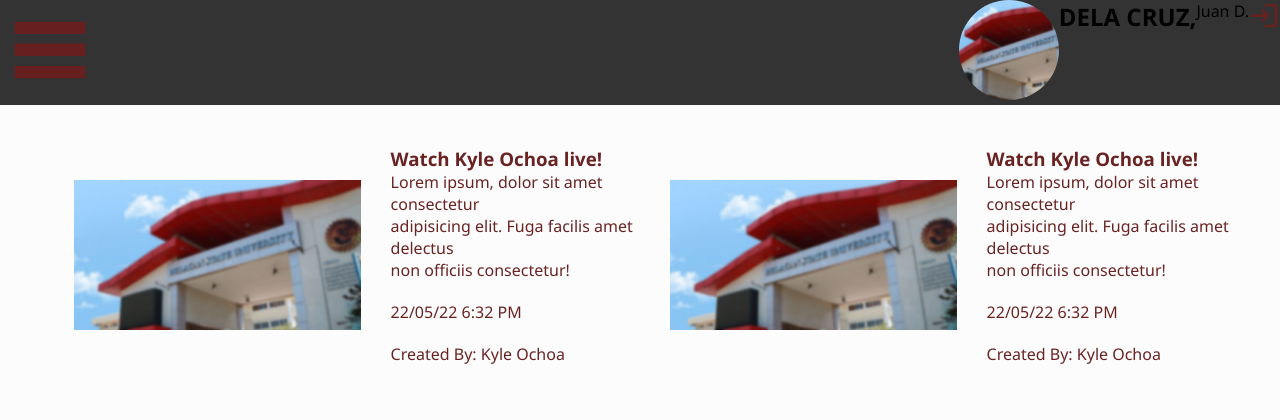
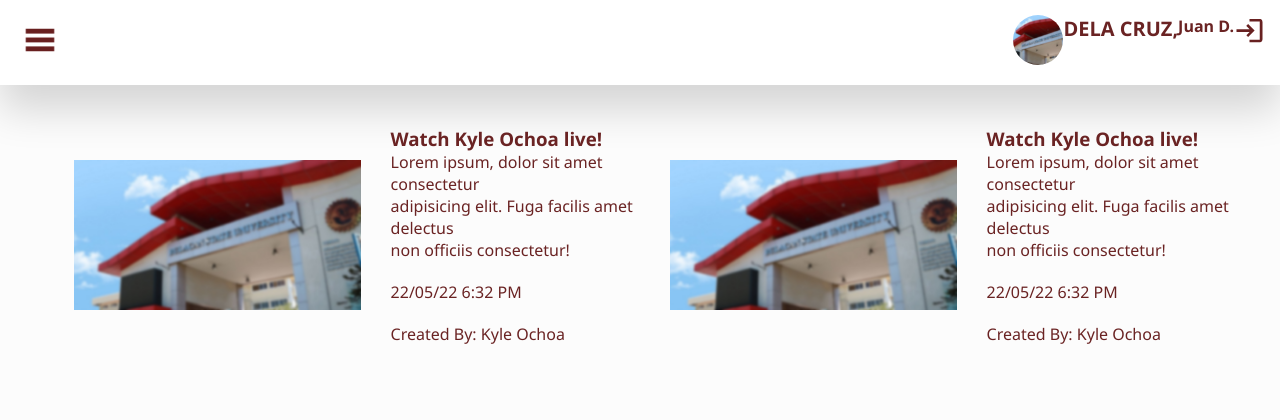
Before and after one commit to Ladsyf/BulSU-Online-Voting-System, a PHP site: page / in a window 1280 px wide. Shown: the top 420 px of the page. Run offline with PHP 8.4, Linux system fonts and the light colour scheme.

Commit message:
improved header not vertically aligned

```diff
--- a/css/styles.css
+++ b/css/styles.css
@@ -7,8 +7,8 @@ body {
     margin: 0;
 }
 .ppicture {
-    width: 100px;
-    height: 100px;
+    width: 50px;
+    height: 50px;
     background-position: center;
     background-repeat: no-repeat;
     background-size: cover;
@@ -18,12 +18,22 @@ body {
     float: left;
     margin: auto;
 }
+
+.firstname, .lastname{
+  font-weight: 600;
+}
+.lastname{
+  font-size: 20px;
+  font-weight: 700;
+}
 ul {
     list-style-type: none;
     margin: 0;
-    padding: 0;
+    padding: 15px;
     overflow: hidden;
-    background-color: #333;
+    background-color: rgb(255, 255, 255);
+    box-shadow: 0px 25px 40px rgba(0, 0, 0, 0.158);
+    color: #6a2323;
   }
 
   li {
@@ -42,5 +52,6 @@ ul {
     background-color: #111;
   }
   .hamburger {
-    width: 100px;
+    width: 40px;
+    padding: 5px;
   }
--- a/navigationheader.php
+++ b/navigationheader.php
@@ -6,8 +6,8 @@
   <li style="float:right">
           <div class = "ppicture" style = "background-image: url('img/bulsu.jpg')">
           </div>
-          <h2 class = "lastname">DELA CRUZ,</h2>
+          <p class = "lastname">DELA CRUZ,</p>
           <p class = "firstname">Juan D.</p>
-          <img src = "img/icons/login-filled.png" />
+          <img src = "img/icons/login-filled.png"  />
   </li>
 </ul>
```
